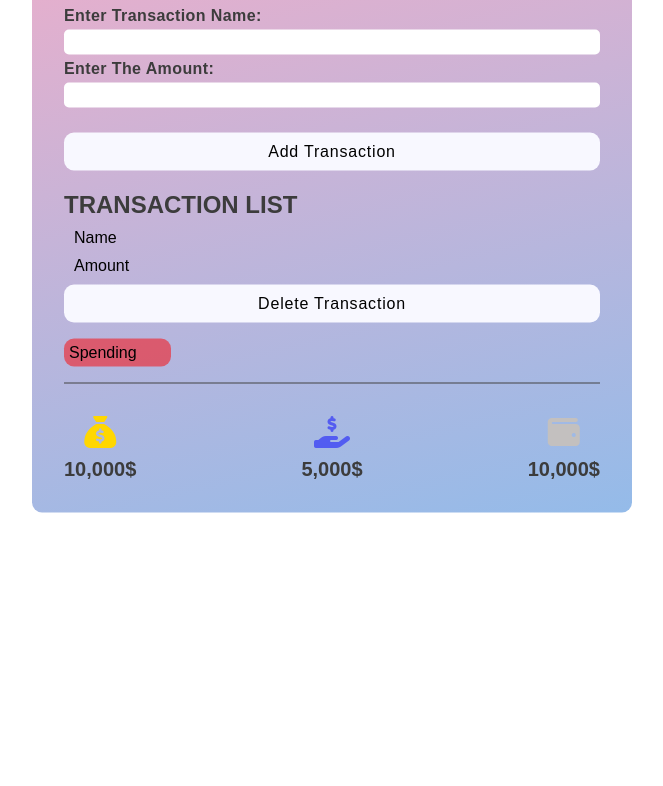
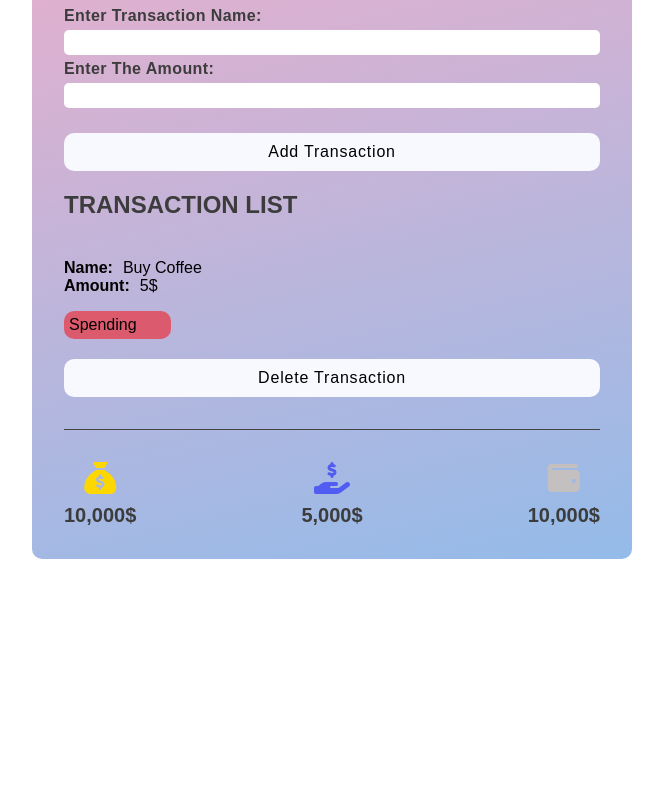
Before and after one commit to duyloc123/JS-MiniApp, a plain HTML site: page pages/Expense Tracker/ExpenseTracker.html in a window 1280 px wide. Shown: the part 188-974 px from the top of the page, without its empty margins (308-971 px from the left). Drawn offline with Linux system fonts and the light colour scheme; a web font is replaced by a local one.

Commit message:
done add and delete item

```diff
--- a/pages/Expense Tracker/ExpenseTracker.html
+++ b/pages/Expense Tracker/ExpenseTracker.html
@@ -17,25 +17,24 @@
             <div class="expense">
                 <h1>Expense Tracker App</h1>
                 <div class="infoTransaction">
+                    <select id="type" class="type">
+                        <option value="income">Income</option>
+                        <option value="expense">Expense</option>
+                    </select>
                     <form class="form__info">
                         <label for="transactionName">
                             Enter Transaction Name:
                         </label>
-                        <input type="text" name="transactionName" class="transactionName" id="transactionName" required>
+                        <input type="text" name="transactionName" class="transactionName" id="transactionName">
                         <label for="inputAmount">
                             Enter The Amount:
                         </label>
-                        <input type="text" name="inputAmount" class="inputAmount" id="inputAmount" required>
-                        <button type="submit" id="btn btn__addTransaction" class="btn__addTransaction">Add Transaction</button>
+                        <input type="text" name="inputAmount" class="inputAmount" id="inputAmount">
+                        <button type="submit" id="btn__addTransaction" class="btn__addTransaction">Add Transaction</button>
                     </form>
                     <h2>Transaction List</h2>
                     <ul class="transactionList" id="transactionList">
-                        <li>
-                            <p class="transactionName">Name</p>
-                            <p class="transactionAmout">Amount</p>
-                            <button class="btn btn__deleteTransaction" id="btn__deleteTransaction">Delete Transaction</button>
-                            <p class="spending" id="spending">Spending</p>
-                        </li>
+                        <!-- List Expense Tracker -->
                     </ul>
                     <div class="data">
                         <div class="income" id="income">
--- a/pages/Expense Tracker/expenseApp.css
+++ b/pages/Expense Tracker/expenseApp.css
@@ -22,6 +22,17 @@
     color: #3C3C3C;
     text-align: center;
     text-transform: uppercase;
+}
+
+.type {
+    padding: 10px 10px;
+    border: none;
+    margin-bottom: 10px;
+    border-radius: 5px;
+}
+
+.type:focus-visible {
+    outline: none;
 }
 
 .container {
@@ -89,14 +100,16 @@
 
 .transactionList {
     border-bottom: 1px solid #444444;
+    padding-bottom: 2rem;
 }
 
 .transactionList .transactionName,
 .transactionList .transactionAmout {
     color: #000;
     font-size: 16px;
-    font-weight: 500;
+    font-weight: 400;
     padding: 0 0 10px 10px;
+    display: inline;
 }
 
 .btn__deleteTransaction {
@@ -118,7 +131,7 @@
 .spending {
     width: 20%;
     padding: 5px;
-    margin: 16px 0;
+    margin: 16px 0 20px 0;
     background-color: rgba(255, 0, 0, 0.5);
     border-radius: 10px;
 }
--- a/pages/Expense Tracker/expenseTracker.js
+++ b/pages/Expense Tracker/expenseTracker.js
@@ -0,0 +1,80 @@
+const typeExpense = document.getElementById('type');
+const inputTransaction = document.getElementById('transactionName');
+const inputAmount = document.getElementById('inputAmount');
+const addTransaction = document.getElementById('btn__addTransaction');
+const listTransaction = document.getElementById('transactionList');
+
+function initliAppTrakcer() {
+    renderData(data);
+}
+
+let data = [
+    {
+        id: 1,
+        transaction__name: "Buy Coffee",
+        amount: 5
+    }
+];
+
+function renderData(dataSource) {
+    listTransaction.innerHTML = "";
+    dataSource.forEach((item) => {
+        const liElement = document.createElement("li");
+        liElement.style.paddingTop = "30px";
+        const divTransaction = document.createElement("div");
+        divTransaction.innerHTML = "Name:";
+        divTransaction.style.fontWeight = "800";
+        const transactionElement = document.createElement('p');
+        transactionElement.setAttribute('class','transactionName');
+        transactionElement.innerHTML = `${item.transaction__name}`;
+        const divAmount = document.createElement("div");
+        divAmount.innerHTML = "Amount:";
+        divAmount.style.fontWeight = "800";
+        const amountElement = document.createElement('p');
+        amountElement.setAttribute('class','transactionAmout');
+        amountElement.innerHTML = `${item.amount}$`;
+        const spendingElement = document.createElement('p');
+        spendingElement.setAttribute('class','spending');
+        spendingElement.setAttribute('id','spending');
+        spendingElement.innerHTML = "Spending";
+        const deleteExpense = document.createElement('button');
+        deleteExpense.setAttribute("class","btn__deleteTransaction");
+        deleteExpense.innerHTML = "Delete Transaction";
+        deleteExpense.addEventListener('click', () => deleteItem(item.id));
+
+        listTransaction.appendChild(liElement);
+        liElement.appendChild(divTransaction);
+        liElement.appendChild(divAmount);
+        divTransaction.appendChild(transactionElement);
+        divAmount.appendChild(amountElement);
+        liElement.appendChild(spendingElement);
+        liElement.appendChild(deleteExpense);
+    });
+};
+
+addTransaction.addEventListener('click', (event) => {
+    event.preventDefault();
+    btnAdd();
+});
+
+function btnAdd() {
+    if(inputTransaction.value !== "" || inputAmount.value !== "") {
+        const newTransaction = {
+            id: data.length,
+            transaction__name: inputTransaction.value,
+            amount: Number(inputAmount.value)
+        }
+        data.push(newTransaction);
+        renderData(data);
+    } else {
+        alert("Please enter transaction information");
+    }
+}
+
+function deleteItem(id) {
+    const findIndex = data.findIndex(item => item.id === id);
+    data.splice(findIndex, 1);
+    renderData(data);
+}
+
+initliAppTrakcer();
```
Also changed, not shown: index.html (+1 -0 lines).
